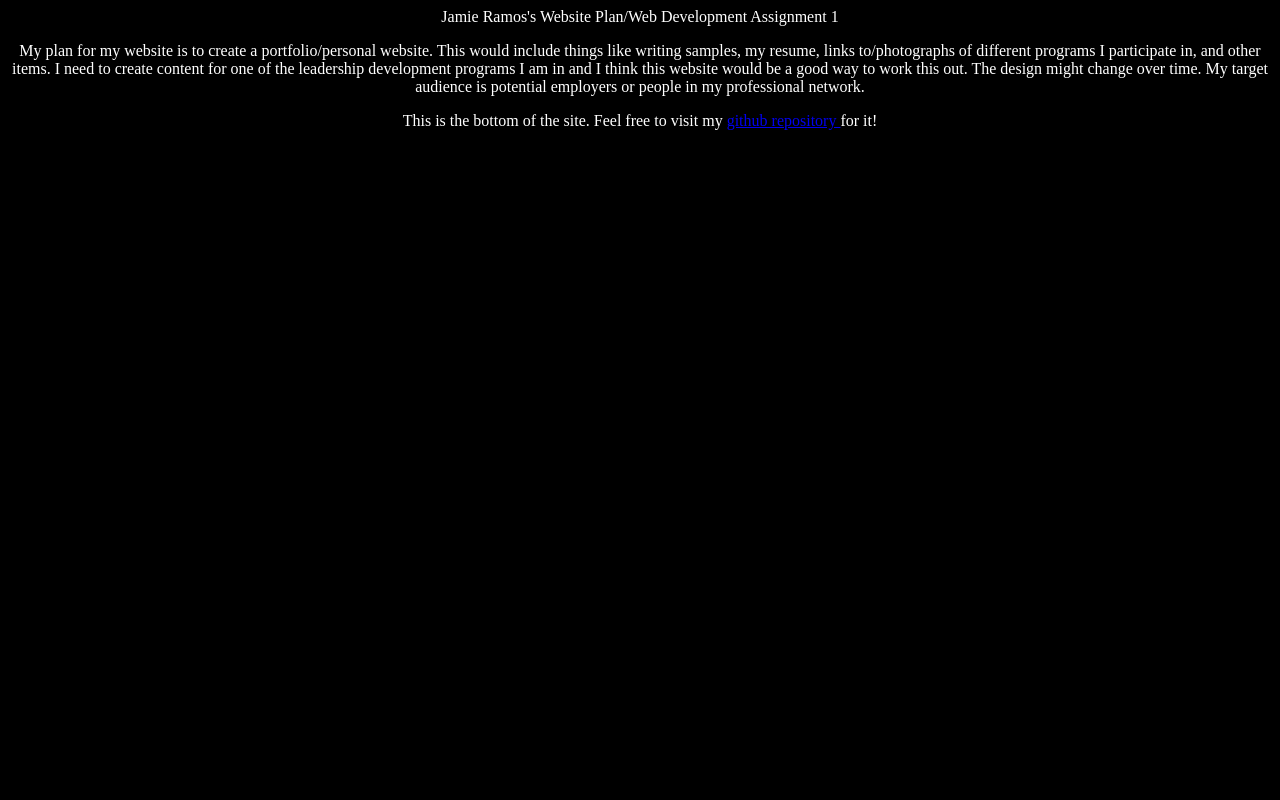
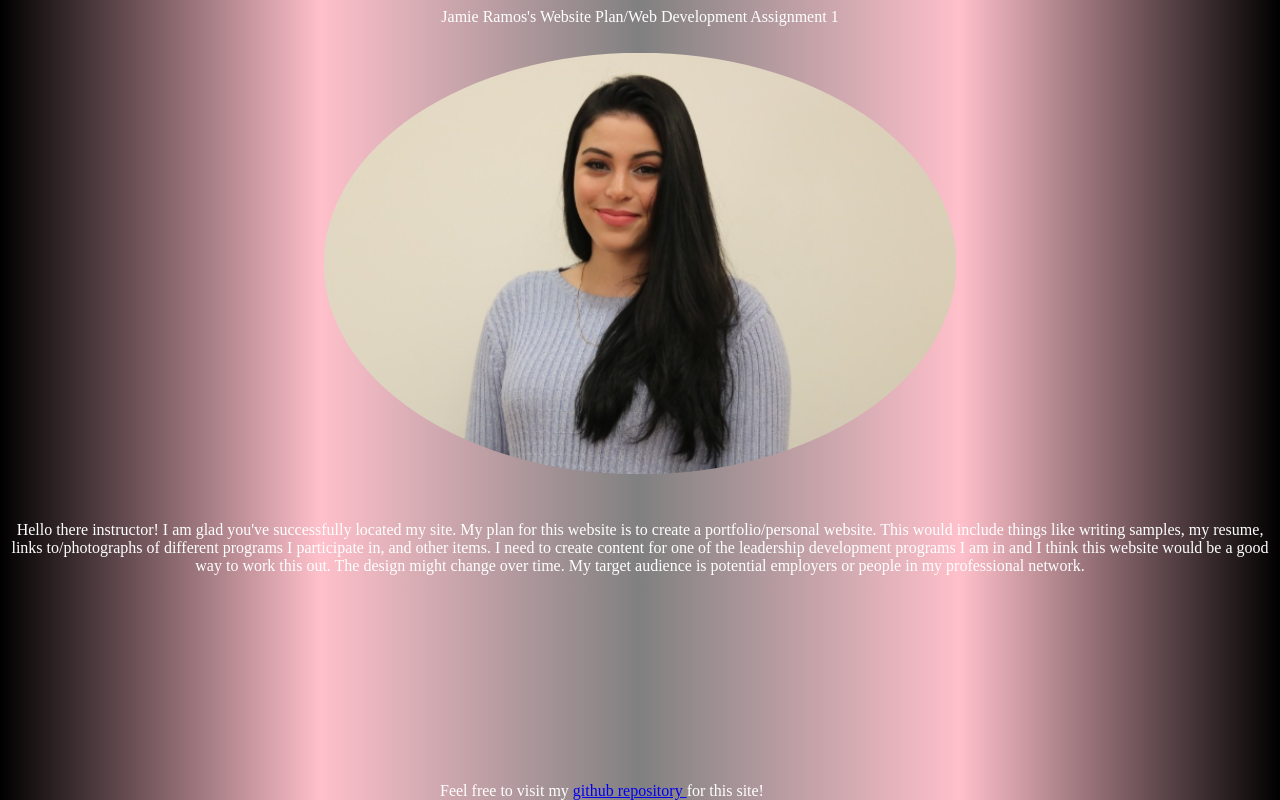
Before and after one commit to jamiemramos/jamiemramos.github.io, a plain HTML site: page index.html in a window 1280 px wide. Drawn offline with Linux system fonts and the light colour scheme.

Commit message:
design changes, at pink

```diff
--- a/index.html
+++ b/index.html
@@ -14,11 +14,13 @@
  <body>
 
   <header> Jamie Ramos's Website Plan/Web Development Assignment 1</header>
-  <section> <link rel="headshot" href="pictures/headshot.png" ></section>
 
-<p> My plan for my website is to create a portfolio/personal website. This would include things like writing samples, my resume, links to/photographs of different programs I participate in, and other items. I need to create content for one of the leadership development programs I am in and I think this website would be a good way to work this out. The design might change over time. My target audience is potential employers or people in my professional network. </p>
+  <img src="pictures/headshot.png" alt="A picture of me goes here!" class=img-circle>
 
- <footer> This is the bottom of the site. Feel free to visit my <a href="https://github.com/jamiemramos/jamiemramos.github.io"> github repository </a> for it! </footer>
+
+<p> Hello there instructor! I am glad you've successfully located my site. My plan for this website is to create a portfolio/personal website. This would include things like writing samples, my resume, links to/photographs of different programs I participate in, and other items. I need to create content for one of the leadership development programs I am in and I think this website would be a good way to work this out. The design might change over time. My target audience is potential employers or people in my professional network. </p>
+
+ <footer> Feel free to visit my <a href="https://github.com/jamiemramos/jamiemramos.github.io"> github repository </a> for this site! </footer>
 
  </body>
 
--- a/style.css
+++ b/style.css
@@ -2,11 +2,29 @@ header {
     text-align: center;
     size: 24pt;
     color:white;
+    text-decoration: bold;
+    font-family:
 }
 
 body {
     text-align:center;
     size: 16pt;
-    background-color: black;
+    background: linear-gradient(90deg, black, pink, gray, pink, black);
     color: white;
+    text-shadow:black;
 }
+
+.img-circle {
+    height: 50%;
+    width: 50%;
+   padding: 20pt;
+   border-radius:50%;
+
+}
+
+footer {
+    bottom:0;
+    left:50%;
+    margin-left:-200px;
+    position:fixed;
+}
```
Also changed, not shown: 404.html (added, +2 -0 lines).
